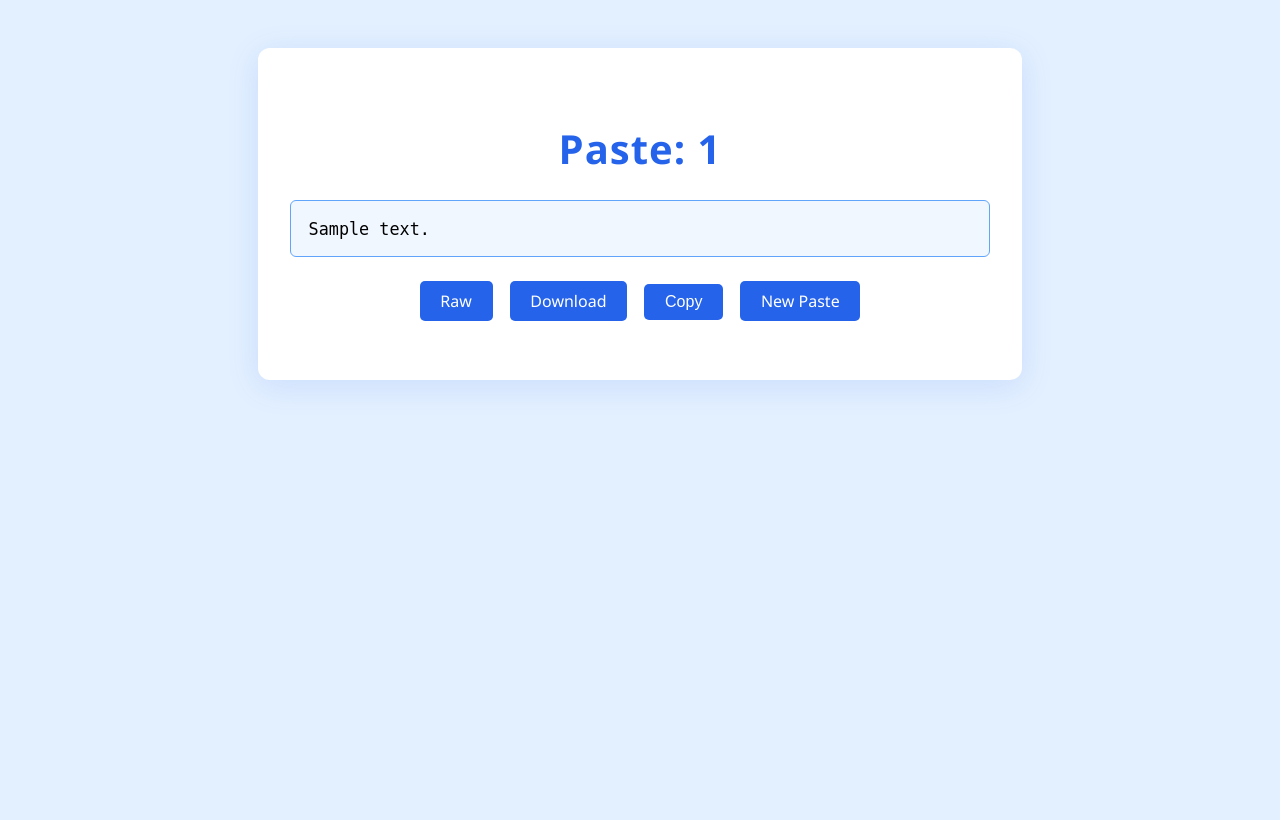
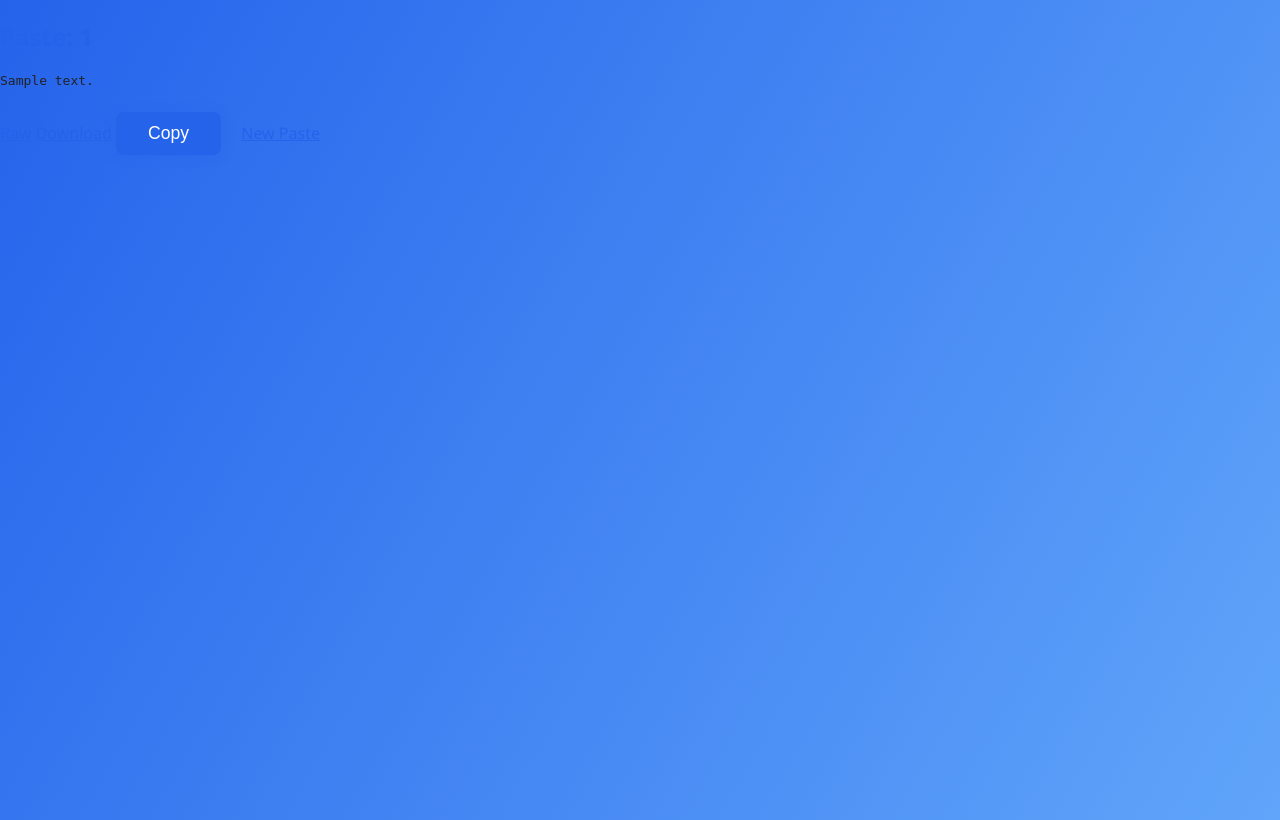
Before and after one commit to TrueBlue23/bluebin233, a FastAPI app: template templates/paste.html in a window 1280 px wide. Before the commit the page ends 387 px from the top, so only its background shows below. Run offline with FastAPI, Linux system fonts and the light colour scheme; the template is opened without the code that fills it: most values are stand-ins (such as "Sample title", 1, 10 or a date in 2020).

Commit message:
Update style.css

```diff
--- a/static/style.css
+++ b/static/style.css
@@ -1,100 +1,77 @@
 body {
-    background: #e3f0ff;
-    font-family: 'Segoe UI', Arial, sans-serif;
-    margin: 0;
-    padding: 0;
+  background: linear-gradient(120deg, #2563eb 0%, #60a5fa 100%);
+  min-height: 100vh;
+  font-family: 'Segoe UI', Arial, sans-serif;
+  margin: 0;
+  color: #222;
 }
-
-.container {
-    max-width: 700px;
-    margin: 3rem auto;
-    background: #fff;
-    border-radius: 12px;
-    box-shadow: 0 6px 32px #2563eb22;
-    padding: 2.5rem 2rem 2rem 2rem;
-    text-align: center;
+h1, h2, h3 {
+  color: #2563eb;
 }
-
-.main-title {
-    color: #2563eb;
-    margin-bottom: 1.5rem;
-    font-size: 2.5rem;
-    letter-spacing: 1px;
+button {
+  background: #2563eb;
+  color: #fff;
+  border: none;
+  border-radius: 8px;
+  padding: 0.7rem 2rem;
+  font-size: 1.1rem;
+  margin: 0.7rem 1rem 0.7rem 0;
+  cursor: pointer;
+  transition: background 0.2s;
+  box-shadow: 0 2px 12px #2563eb44;
 }
-
-.paste-form textarea {
-    width: 90%;
-    border: 1.5px solid #60a5fa;
-    border-radius: 6px;
-    padding: 1rem;
-    font-size: 1rem;
-    margin-bottom: 1rem;
-    resize: vertical;
-    background: #f8fafc;
+button:disabled,
+button[aria-disabled="true"] {
+  background: #aaa;
+  cursor: not-allowed;
 }
-
-.paste-form input[type="password"] {
-    margin: 0.5rem 0 1.2rem 0;
-    padding: 0.7rem;
-    width: 70%;
-    border: 1.5px solid #60a5fa;
-    border-radius: 6px;
-    font-size: 1rem;
-    background: #f8fafc;
+button:hover:not([disabled]) {
+  background: #1d4ed8;
 }
-
-.create-btn {
-    background: linear-gradient(90deg, #2563eb 70%, #60a5fa);
-    color: #fff;
-    border: none;
-    padding: 0.8rem 2.2rem;
-    border-radius: 6px;
-    font-size: 1.1rem;
-    font-weight: bold;
-    cursor: pointer;
-    margin-bottom: 0.7rem;
-    transition: background 0.2s;
+input, textarea {
+  border: 1.5px solid #60a5fa;
+  border-radius: 6px;
+  padding: 0.7rem;
+  font-size: 1.1rem;
+  margin-bottom: 1rem;
+  outline: none;
+  background: #f8fafc;
 }
-
-.create-btn:hover {
-    background: linear-gradient(90deg, #1e40af 70%, #3b82f6);
+textarea {
+  resize: vertical;
+  min-height: 9rem;
+  width: 100%;
+  font-family: 'Fira Mono', 'Consolas', monospace;
 }
-
-.actions {
-    margin: 1.5rem 0 1rem 0;
+.card {
+  background: #fff;
+  border-radius: 12px;
+  box-shadow: 0 6px 32px #2563eb22;
+  padding: 2.5rem;
+  margin: 2rem auto;
+  max-width: 600px;
 }
-
-.action-link, .actions button {
-    display: inline-block;
-    background: #2563eb;
-    color: #fff;
-    padding: 0.55rem 1.3rem;
-    border-radius: 5px;
-    font-size: 1rem;
-    margin: 0 0.4rem 0.7rem 0.4rem;
-    text-decoration: none;
-    border: none;
-    transition: background 0.18s;
-    cursor: pointer;
+a {
+  color: #2563eb;
+  text-decoration: underline;
 }
-.action-link:hover, .actions button:hover {
-    background: #1e40af;
+label {
+  font-weight: bold;
+  display: block;
+  margin-bottom: 0.2rem;
 }
-
-.paste-content {
-    background: #f0f7ff;
-    border: 1.5px solid #60a5fa;
-    border-radius: 6px;
-    padding: 1.1rem;
-    text-align: left;
-    font-size: 1.05rem;
-    max-width: 100%;
-    overflow-x: auto;
-    margin-bottom: 1.2rem;
+.error {
+  color: #dc2626;
+  font-weight: bold;
+  margin: 1rem 0 0.4rem 0;
 }
-
-.error {
-    color: #dc2626;
-    font-weight: bold;
-    margin: 1rem 0 0.4rem 0;
+.codeblock {
+  text-align: left;
+  background: #f0f5ff;
+  border-radius: 0.5em;
+  padding: 1em;
+  font-family: 'Fira Mono', 'Consolas', monospace;
+  font-size: 1.06em;
+  overflow-x: auto;
+  margin: 1.5em 0 0.5em 0;
 }
```
